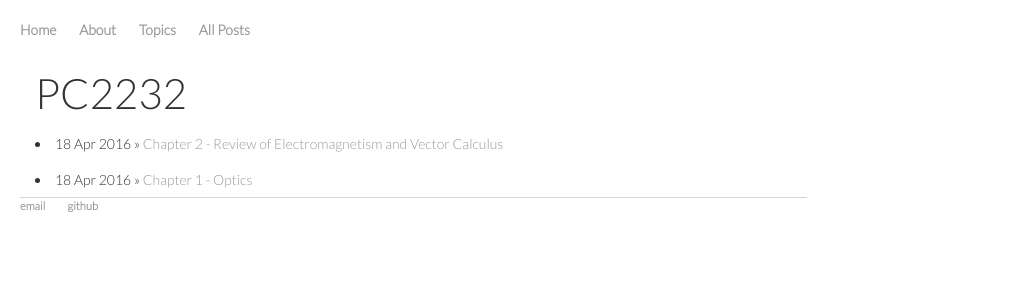
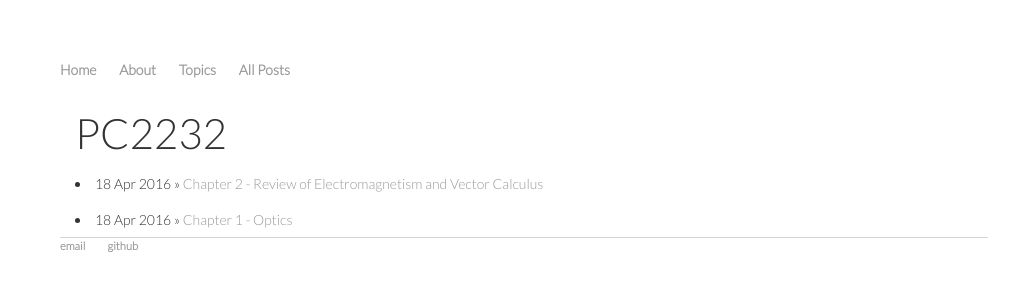
Before and after one commit to serriferous/initial.github.io, a Jekyll site: the page built from PC2232.html, in a window 1280 px wide. Shown: the top 300 px of the page, without its empty margins (0-1031 px from the left). Built offline with Jekyll 4.4.1, drawn with Linux system fonts in a browser that asks for light colours.

Commit message:
Update main.css

```diff
--- a/css/main.css
+++ b/css/main.css
@@ -9,8 +9,8 @@
 }
 
 body{
-  width: 80%;
-  padding:20px;
+  width: 100%;
+  padding:60px;
 }
 
 nav ul, footer ul {
```
